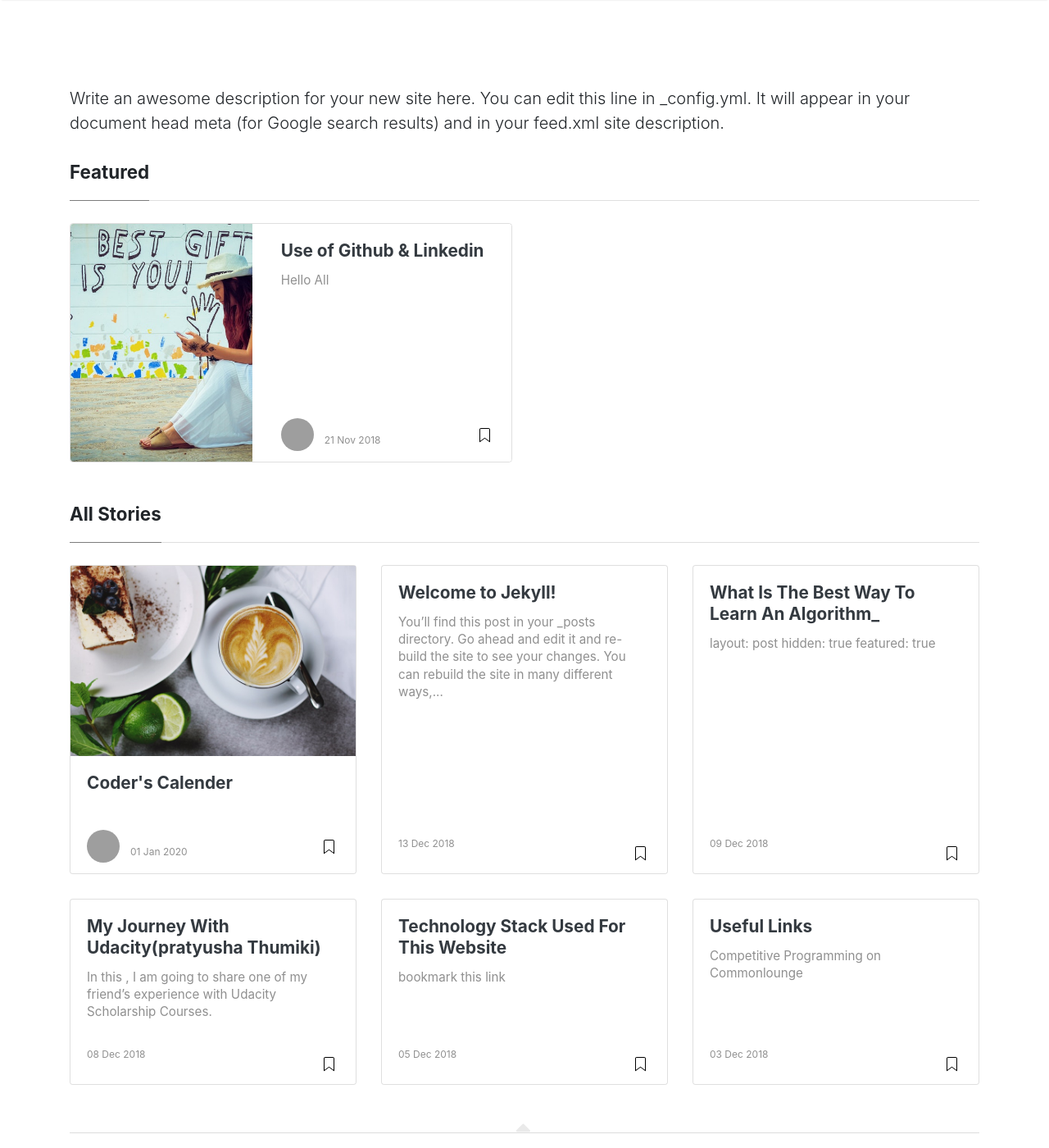
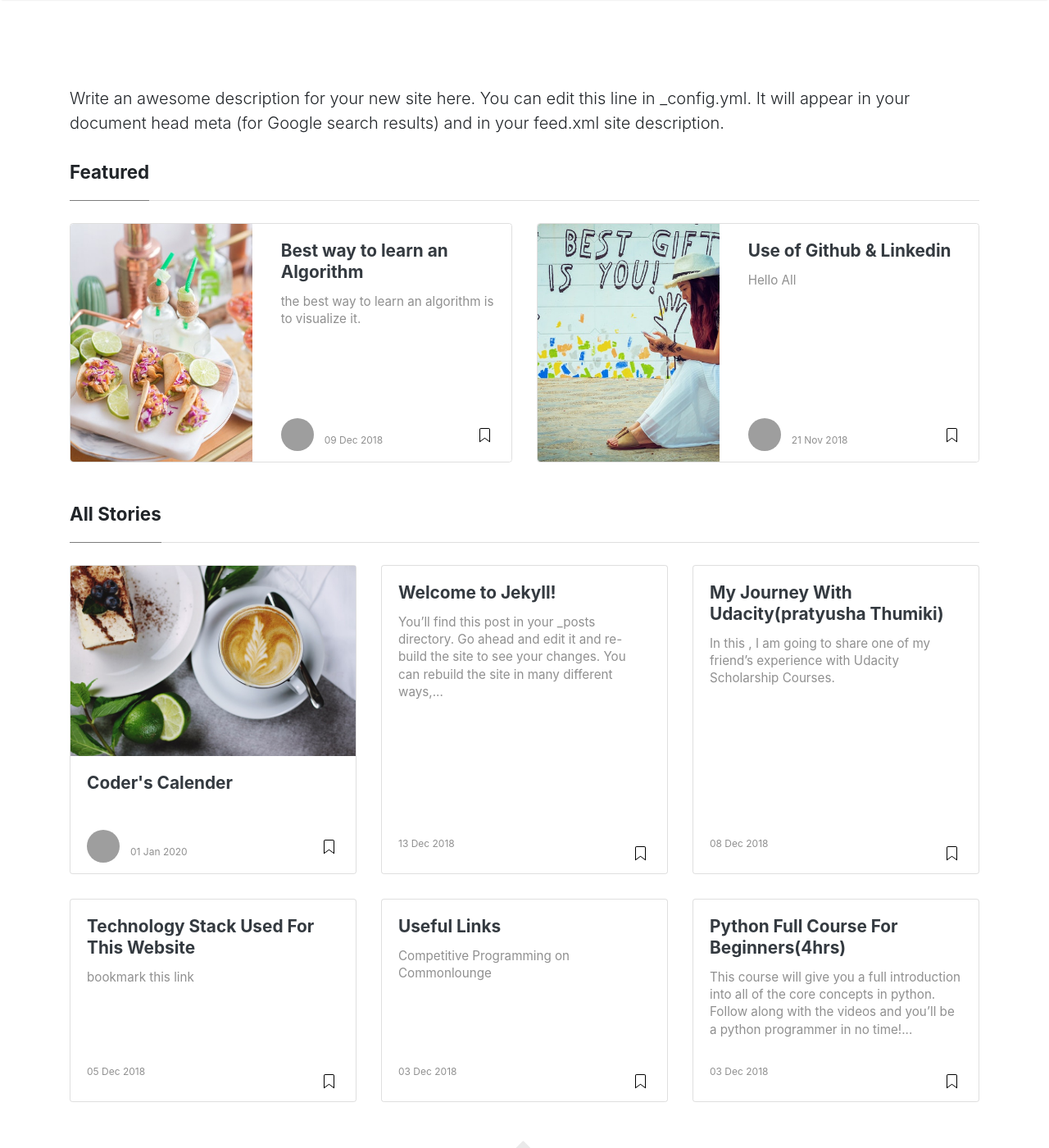
Before and after one commit to StarkSources/myblog, a Jekyll site: the page built from index.html, in a window 1280 px wide and 1400 px high. Shown: the whole window at 82% size. Built offline with Jekyll 4.4.1, drawn with Linux system fonts in a browser that asks for light colours; nearby versions of some CDN libraries; the list of posts is cut into pages by our own code; comment, search, counter and statistics services are not loaded; some of the changed text lies outside the part shown; grey boxes are pictures that could not be loaded.

Commit message:
Update 2018-12-09-what-is-the-best-way-to-learn-an-algorithm_.md

```diff
--- a/_posts/2018-12-09-what-is-the-best-way-to-learn-an-algorithm_.md
+++ b/_posts/2018-12-09-what-is-the-best-way-to-learn-an-algorithm_.md
@@ -1,6 +1,12 @@
+---
 layout: post
+title:  "Best way to learn an Algorithm"
+author: sal
+categories: [ Useful, tutorial ]
+image: assets/images/11.jpg
+featured: true
 hidden: true
-featured: true
+---
 
 #### the best way to learn an algorithm is to visualize it.
 
```
